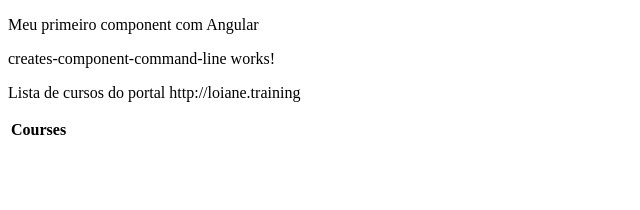
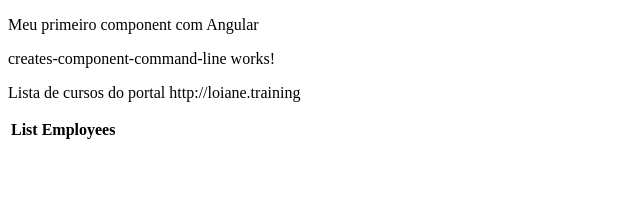
Before and after one commit to igooruh/class-persoan, an Angular app: page / in a window 1280 px wide. Shown: the top 210 px of the page, without its empty margins (0-640 px from the left). Built offline with nearby package versions, Linux system fonts and the light colour scheme.

Commit message:
Refactory name of variables to list employees

```diff
--- a/src/app/employees/employees.component.html
+++ b/src/app/employees/employees.component.html
@@ -3,12 +3,12 @@
 <table>
     <thead>
         <tr>
-            <th>Courses</th>
+            <th>List Employees</th>
         </tr>
     </thead>
     <tbody>
-        <tr *ngFor='let course of courses'>
-            <td>{{course}}</td>
+        <tr *ngFor='let employee of employees'>
+            <td>{{employee}}</td>
         </tr>
     </tbody>
 </table>
```
